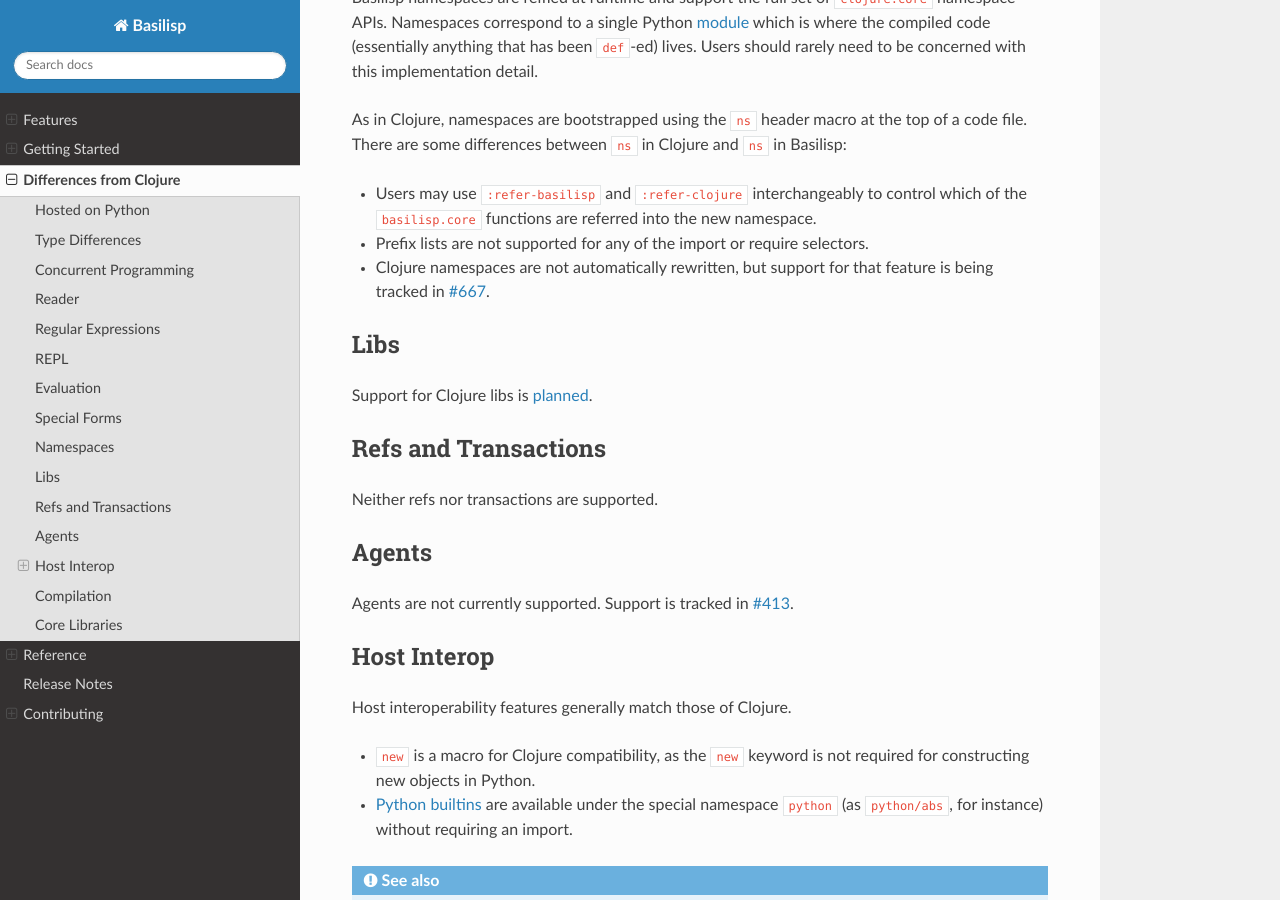
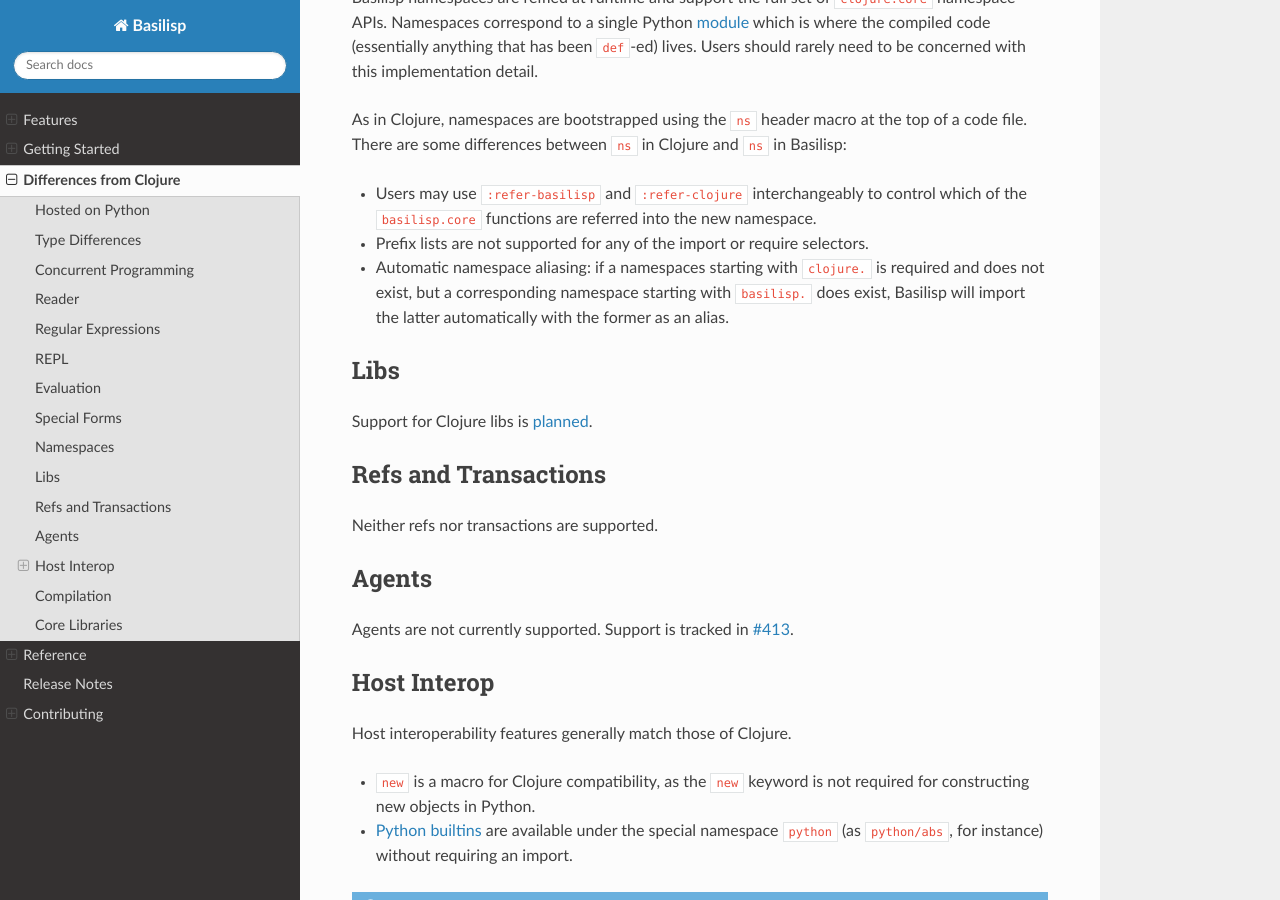
Before and after one commit to basilisp-lang/basilisp, a Sphinx documentation site: the page built from docs/differencesfromclojure.rst, in a window 1280 px wide and 900 px high, scrolled down 2540 px. Built offline with Sphinx 7.4.7 and the Read the Docs theme 2.0.0, drawn with Linux system fonts in a browser that asks for light colours; cross-references to code outside the pages are shown as plain code.

Commit message:
Fix auto namespace rewriting to be auto-aliasing (#676)
* Fix auto namespace rewriting to be auto-aliasing

* Changelog changes

```diff
--- a/docs/differencesfromclojure.rst
+++ b/docs/differencesfromclojure.rst
@@ -125,7 +125,7 @@
 
 * Users may use ``:refer-basilisp`` and ``:refer-clojure`` interchangeably to control which of the :lpy:ns:`basilisp.core` functions are referred into the new namespace.
 * Prefix lists are not supported for any of the import or require selectors.
-* Clojure namespaces are not automatically rewritten, but support for that feature is being tracked in `#667 <https://github.com/basilisp-lang/basilisp/issues/667>`_.
+* Automatic namespace aliasing: if a namespaces starting with ``clojure.`` is required and does not exist, but a corresponding namespace starting with ``basilisp.`` does exist, Basilisp will import the latter automatically with the former as an alias.
 
 .. _lib_differences:
 
```
Also changed, not shown: CHANGELOG.md (+1 -1 lines), 1 other file.
